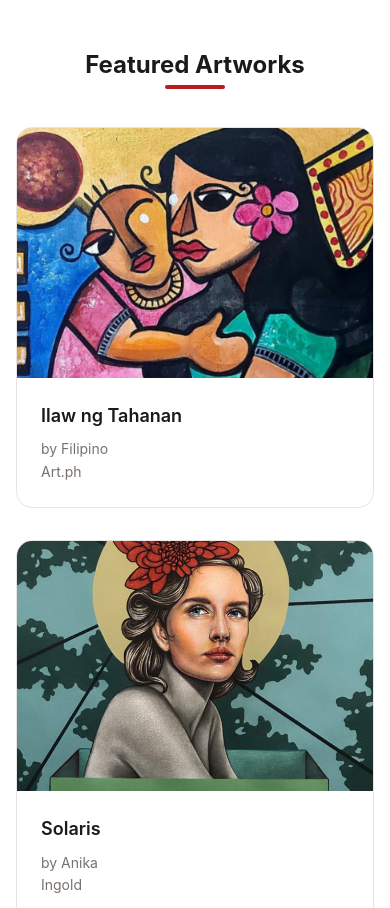
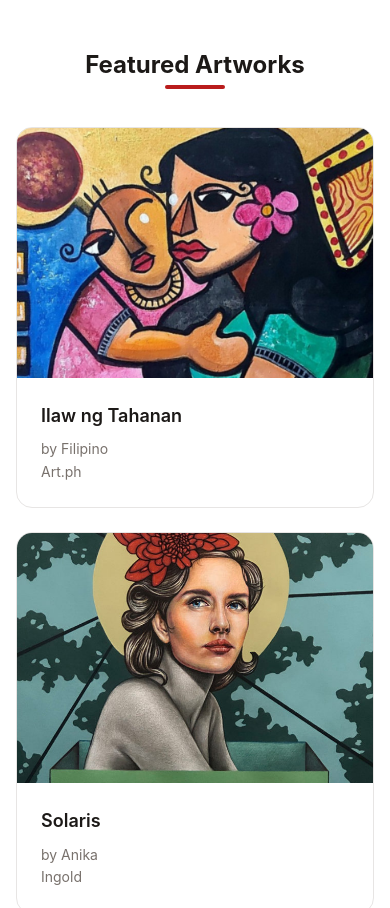
Before and after one commit to Carlsu28/pulse-landing-pagee, a plain HTML site: page index.html in a window 390 px wide. Shown: the part 520-1428 px from the top of the page. Drawn offline with Linux system fonts and the light colour scheme; a web font is replaced by a local one.

Commit message:
updated media queries

```diff
--- a/styles.css
+++ b/styles.css
@@ -2492,6 +2492,7 @@ body.dark-mode .btn-view-collection:hover {
     }
 
     .artwork-grid,
+    .artwork-grid-2,
     .gallery-grid {
         grid-template-columns: 1fr;
         gap: 1.5rem;
```
